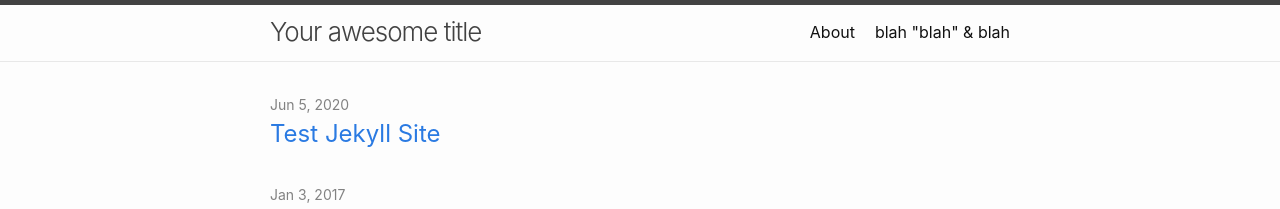
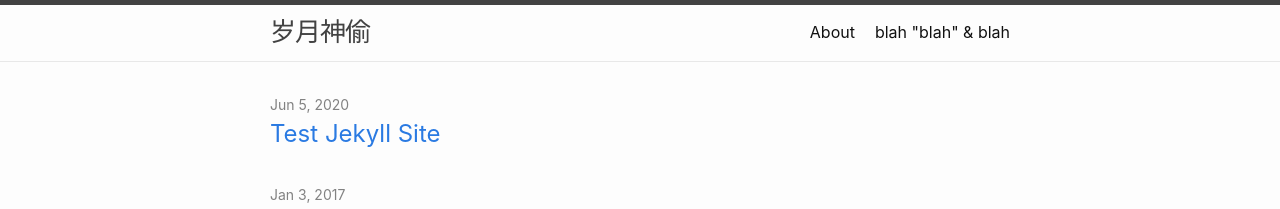
Before and after one commit to nanoorchis/nanoorchis.github.io, a Jekyll site: the page built from index.md, in a window 1280 px wide. Shown: the top 209 px of the page. Built offline with Jekyll 4.4.1, drawn with Linux system fonts in a browser that asks for light colours.

Commit message:
Initial commit

```diff
--- a/_config.yml
+++ b/_config.yml
@@ -1,4 +1,4 @@
-title: Your awesome title
+title: 岁月神偷
 author:
   name: GitHub User
   email: your-email@domain.com
```
